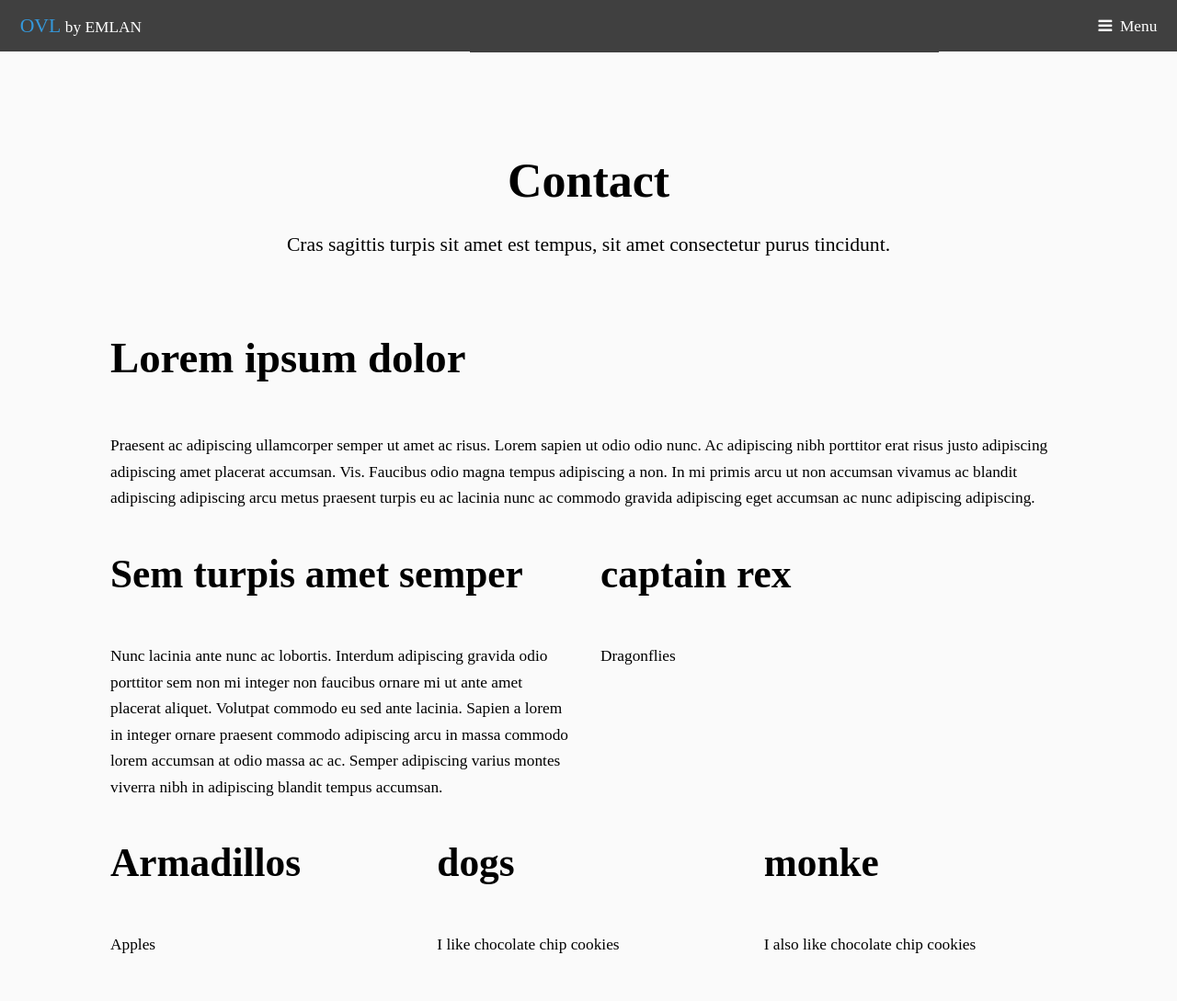
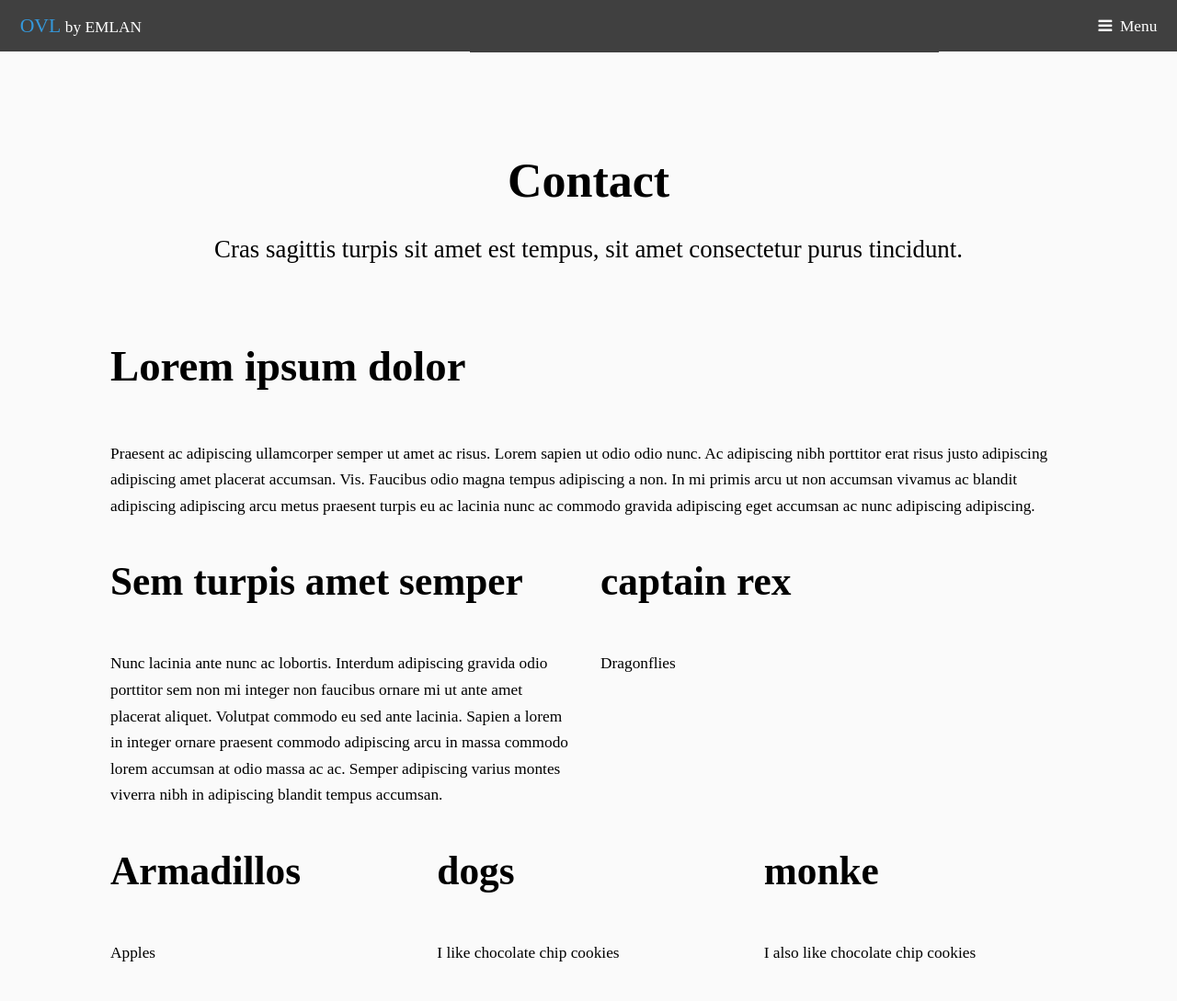
Before and after one commit to rlipish/ovlcounselling, a plain HTML site: page contact.html in a window 1280 px wide. Shown: the top 1089 px of the page at 92% size. Drawn offline with Linux system fonts and the light colour scheme; a web font is replaced by a local one.

Commit message:
againTheSecond

```diff
--- a/assets/css/main.css
+++ b/assets/css/main.css
@@ -2728,6 +2728,8 @@ html {
 	}
 
 	header p {
+		/* added-font-size */
+		font-size: 1.55em;
 		position: relative;
 		margin: 0 0 1.5em 0;
 	}
```
